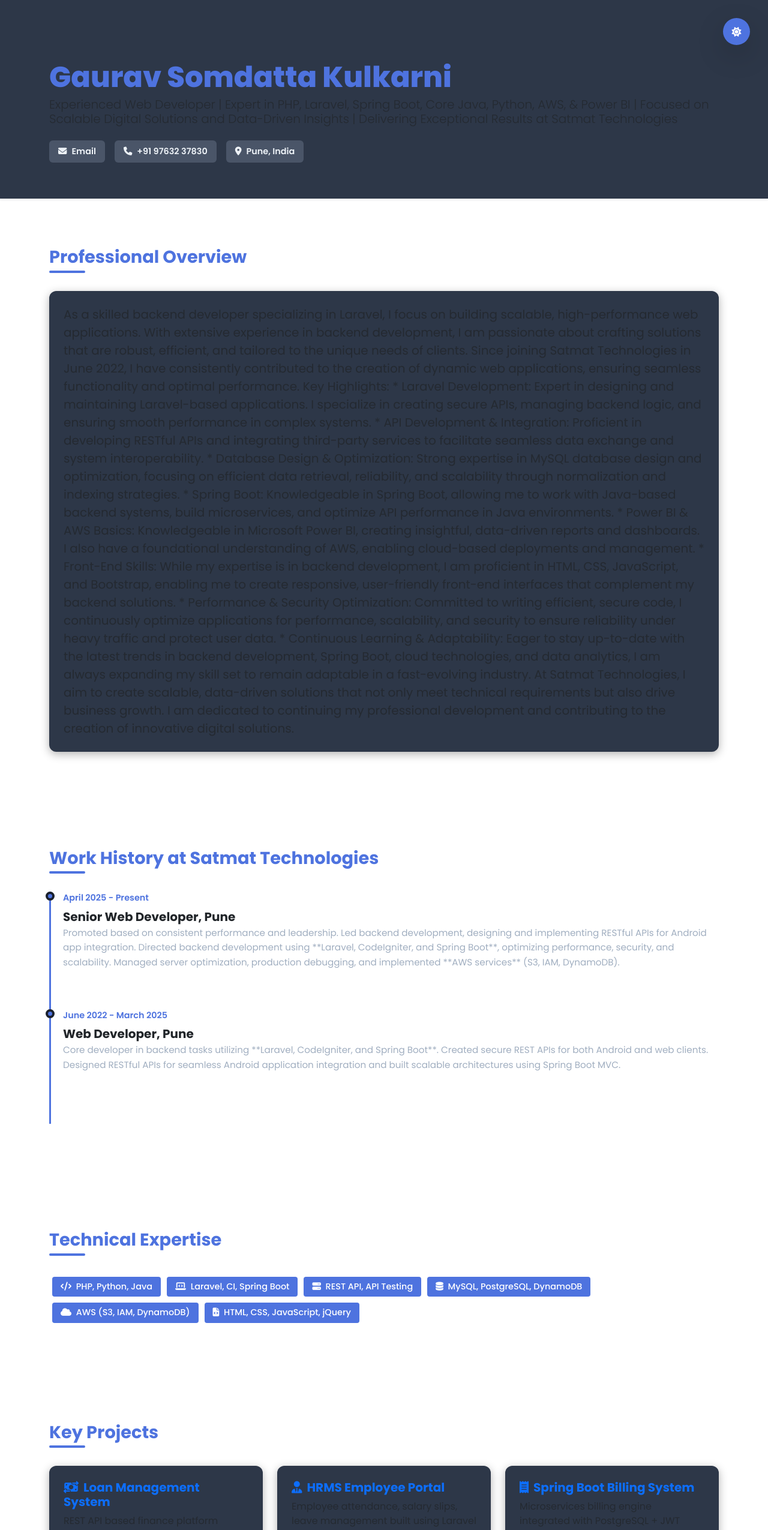
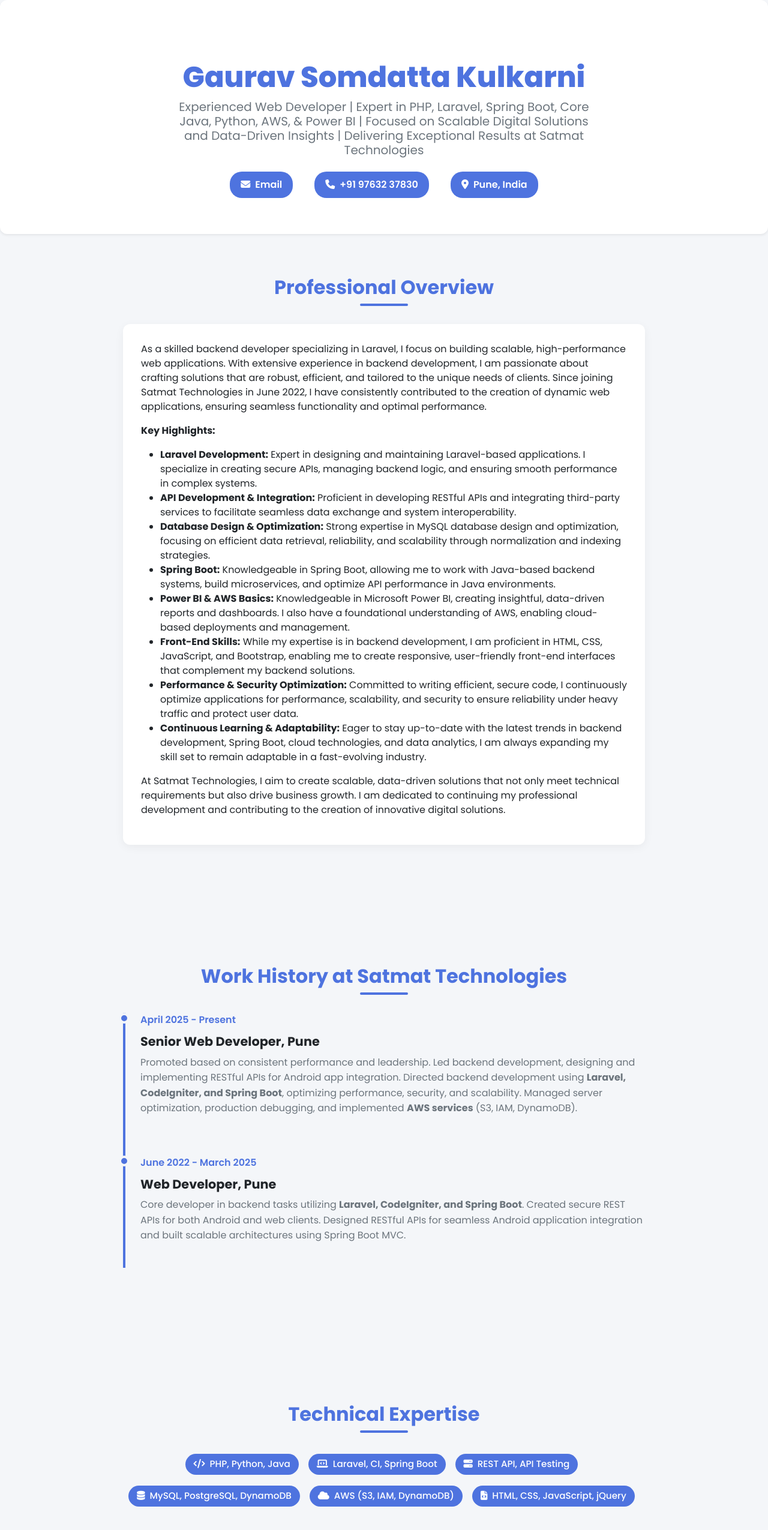
Before and after one commit to gauravsomdattakulkarni/portfolio, a plain HTML site: page index.html in a window 1280 px wide. Shown: the top 2550 px of the page at 60% size. Drawn offline with nearby package versions, Linux system fonts and the light colour scheme.

Commit message:
Add files via upload

```diff
--- a/index.html
+++ b/index.html
@@ -1,5 +1,5 @@
 <!DOCTYPE html>
-<html lang="en" data-theme="dark">
+<html lang="en" data-theme="light">
 <head>
   <meta charset="UTF-8" />
   <meta name="viewport" content="width=device-width, initial-scale=1.0" />
@@ -11,114 +11,128 @@
   <script src="https://code.jquery.com/jquery-3.6.0.min.js"></script>
 
   <style>
-    /* 1. VARIABLES & BASE STYLES */
+    /* Variables & Base Styles */
     :root {
       --primary: #4e73df; /* Deep Corporate Blue */
       --light-bg: #f4f6f9;
-      --dark-bg: #1a202c; /* Charcoal Dark Mode */
       --card-light: #ffffff;
-      --card-dark: #2d3748;
       --text-light: #212529;
-      --text-dark: #edf2f7;
-      --muted: #a0aec0;
+      --muted: #6c757d;
     }
     body {
       font-family: 'Poppins', sans-serif;
       transition: all 0.5s ease;
       scroll-behavior: smooth;
-    }
-    [data-theme="light"] {
       background-color: var(--light-bg);
       color: var(--text-light);
     }
-    [data-theme="dark"] {
-      background-color: var(--dark-bg);
-      color: var(--text-dark);
-    }
 
-    /* 2. HEADER/HERO STYLES */
+    /* Header/Hero Styles */
     .hero {
       background: var(--card-light);
       padding: 100px 0 60px;
+      border-radius: 12px;
+      box-shadow: 0 4px 10px rgba(0,0,0,0.1);
+      text-align: center;
     }
-    [data-theme="dark"] .hero {
-      background: var(--card-dark);
-      box-shadow: 0 4px 10px rgba(0, 0, 0, 0.5);
-    }
+
     .hero h1 {
       font-weight: 800;
       color: var(--primary);
-    }
-    .contact-badge {
-        background-color: var(--light-bg);
-        color: var(--text-light);
-        padding: 8px 15px;
-        border-radius: 6px;
-        font-size: 0.9rem;
-        transition: all 0.3s;
-        text-decoration: none;
-        display: inline-block;
-    }
-    [data-theme="dark"] .contact-badge {
-        background-color: #4a5568;
-        color: var(--text-dark);
+      margin-bottom: 0.25rem;
     }
 
-    /* 3. SECTION STYLES */
+    .hero h2 {
+      font-weight: 400;
+      color: var(--muted);
+      font-size: 1.1rem;
+      max-width: 700px;
+      margin: 0 auto 1.5rem;
+    }
+
+    .contact-badge {
+      background-color: var(--primary);
+      color: white;
+      padding: 10px 18px;
+      border-radius: 20px;
+      font-size: 1rem;
+      text-decoration: none;
+      margin: 0 10px;
+      display: inline-block;
+      transition: background-color 0.3s ease;
+    }
+
+    .contact-badge:hover {
+      background-color: #3b59a6;
+      text-decoration: none;
+    }
+
+    /* Section Titles */
     .section-title {
       font-weight: 700;
-      font-size: 1.8rem;
+      font-size: 2rem;
       margin-bottom: 30px;
       position: relative;
       color: var(--primary);
+      text-align: center;
     }
+
     .section-title::after {
       content: '';
       display: block;
-        width: 60px;
+      width: 80px;
       height: 4px;
       background-color: var(--primary);
-        margin-top: 5px;
+      margin: 8px auto 0;
       border-radius: 2px;
     }
+
+    /* Main Sections */
     .main-section {
-        padding: 80px 0;
+      padding: 70px 15px;
+      max-width: 900px;
+      margin: 0 auto 60px;
     }
 
-    /* 4. CARD STYLES */
+    /* Cards */
     .card {
       background: var(--card-light);
       border: none;
       border-radius: 12px;
       box-shadow: 0 4px 15px rgba(0, 0, 0, 0.05);
       transition: all 0.3s;
-    }
-    [data-theme="dark"] .card {
-      background: var(--card-dark);
-      box-shadow: 0 4px 15px rgba(0, 0, 0, 0.3);
+      padding: 30px;
     }
 
-    /* 5. SKILL STYLES */
+    .card h5 {
+      color: var(--primary);
+      font-weight: 700;
+      margin-bottom: 15px;
+    }
+
+    /* Skills and Tags */
     .skill-tag {
       display: inline-block;
       background-color: var(--primary);
       color: white;
       padding: 6px 14px;
-      border-radius: 4px;
-      margin: 5px;
-      font-size: 0.9rem;
+      border-radius: 20px;
+      margin: 5px 8px 5px 0;
+      font-size: 0.95rem;
       font-weight: 500;
       transition: background-color 0.2s;
+      cursor: default;
     }
     .skill-tag:hover {
       background-color: #3b59a6;
     }
 
-    /* 6. TIMELINE FOR EXPERIENCE (Modern Professional Look) */
+    /* Timeline */
     .timeline {
-        border-left: 3px solid var(--primary);
-        padding: 0 0 20px 20px;
+      border-left: 4px solid var(--primary);
+      padding-left: 25px;
       list-style: none;
+      margin: 0;
     }
     .timeline-item {
       position: relative;
@@ -128,73 +142,109 @@
     .timeline-item::before {
       content: '';
       position: absolute;
-        width: 15px;
-        height: 15px;
+      width: 18px;
+      height: 18px;
       border-radius: 50%;
       background: var(--primary);
-        left: -29px;
+      left: -36px;
       top: 0;
-        border: 4px solid var(--dark-bg);
-    }
-    [data-theme="light"] .timeline-item::before {
       border: 4px solid var(--light-bg);
     }
     .timeline-date {
       font-weight: 600;
       color: var(--primary);
-        font-size: 0.9rem;
-        margin-bottom: 5px;
+      font-size: 1rem;
+      margin-bottom: 8px;
     }
     .timeline-role {
       font-weight: 700;
-        font-size: 1.25rem;
+      font-size: 1.3rem;
+      margin-bottom: 6px;
     }
     .timeline-details {
-        font-size: 0.95rem;
+      font-size: 1rem;
       color: var(--muted);
       line-height: 1.6;
     }
 
-    /* 7. EDUCATION/CERTIFICATIONS */
+    /* Education & Certifications */
     .detail-heading {
       font-weight: 600;
-        margin-top: 15px;
+      margin-top: 20px;
       border-bottom: 1px dashed var(--muted);
-        padding-bottom: 5px;
+      padding-bottom: 8px;
+      color: var(--primary);
     }
     .detail-body {
-        font-size: 0.9rem;
+      font-size: 1rem;
+      color: var(--muted);
+      margin-bottom: 15px;
+    }
+
+    /* Projects Grid */
+    .projects-grid {
+      display: grid;
+      grid-template-columns: repeat(auto-fit, minmax(280px, 1fr));
+      gap: 20px;
+    }
+    .project-card {
+      background: var(--card-light);
+      border-radius: 12px;
+      box-shadow: 0 4px 20px rgba(0, 0, 0, 0.08);
+      padding: 20px 25px;
+      transition: transform 0.3s ease, box-shadow 0.3s ease;
+      cursor: default;
+    }
+    .project-card:hover {
+      transform: translateY(-7px);
+      box-shadow: 0 10px 30px rgba(78, 115, 223, 0.4);
+    }
+    .project-card h5 {
+      font-weight: 700;
+      color: var(--primary);
+      margin-bottom: 10px;
+    }
+    .project-card p {
+      font-size: 0.95rem;
       color: var(--muted);
     }
 
-    /* 8. THEME TOGGLE */
-    .theme-toggle {
-      position: fixed;
-      top: 30px;
-      right: 30px;
-      z-index: 1000;
-      border-radius: 50%;
-      width: 45px;
-      height: 45px;
-      display: flex;
-      align-items: center;
-      justify-content: center;
+    /* Footer */
+    footer {
       background-color: var(--primary);
       color: white;
-      border: none;
+      padding: 25px 10px;
+      text-align: center;
+      font-size: 0.85rem;
+      font-weight: 300;
+    }
+
+    /* Responsive adjustments */
+    @media (max-width: 576px) {
+      .hero {
+        padding: 80px 15px 40px;
+      }
+      .contact-badge {
+        margin: 5px 8px 5px 8px;
+      }
+      .main-section {
+        padding: 50px 15px;
+        margin-bottom: 40px;
+      }
+      .section-title {
+        font-size: 1.5rem;
+      }
     }
   </style>
 </head>
 <body>
 
-<button class="btn theme-toggle shadow-lg" id="themeBtn" title="Toggle Dark/Light Mode"><i class="fa-solid fa-sun"></i></button>
+<header class="hero shadow-sm">
+  <div class="container">
+    <h1 class="display-5 mb-2">Gaurav Somdatta Kulkarni</h1>
+    <h2 class="lead fs-5 mb-4">Experienced Web Developer | Expert in PHP, Laravel, Spring Boot, Core Java, Python, AWS, & Power BI | Focused on Scalable Digital Solutions and Data-Driven Insights | Delivering Exceptional Results at Satmat Technologies</h2>
 
-<header class="hero shadow-sm">
-  <div class="container" data-aos="fade-down">
-    <h1 class="display-5 mb-1">Gaurav Somdatta Kulkarni</h1>
-    <h2 class="lead fs-5 text-muted mb-4">Experienced Web Developer | Expert in PHP, Laravel, Spring Boot, Core Java, Python, AWS, & Power BI | Focused on Scalable Digital Solutions and Data-Driven Insights | Delivering Exceptional Results at Satmat Technologies</h2>
-
-    <div class="d-flex flex-wrap gap-3 fw-semibold">
+    <div class="d-flex justify-content-center flex-wrap gap-3 fw-semibold">
       <a href="mailto:gaurav.somdatta.kulkarni@gmail.com" class="contact-badge"><i class="fa-solid fa-envelope me-2"></i>Email</a>
       <a href="tel:+919763237830" class="contact-badge"><i class="fa-solid fa-phone me-2"></i>+91 97632 37830</a>
       <span class="contact-badge"><i class="fa-solid fa-location-dot me-2"></i>Pune, India</span>
@@ -205,51 +255,45 @@
 <main class="container">
 
   <section class="main-section" id="summary">
-    <h2 class="section-title" data-aos="fade-up">Professional Overview</h2>
-    <div class="card p-4" data-aos="fade-up" data-aos-delay="100">
-        <p class="fs-5 text-muted mb-0">
-
+    <h2 class="section-title">Professional Overview</h2>
+    <div class="card">
+      <p>
       As a skilled backend developer specializing in Laravel, I focus on building scalable, high-performance web applications. With extensive experience in backend development, I am passionate about crafting solutions that are robust, efficient, and tailored to the unique needs of clients. Since joining Satmat Technologies in June 2022, I have consistently contributed to the creation of dynamic web applications, ensuring seamless functionality and optimal performance.
-            Key Highlights:
-            * Laravel Development: Expert in designing and maintaining Laravel-based applications. I specialize in creating secure APIs, managing backend logic, and ensuring smooth performance in complex systems.
-            * API Development & Integration: Proficient in developing RESTful APIs and integrating third-party services to facilitate seamless data exchange and system interoperability.
-            * Database Design & Optimization: Strong expertise in MySQL database design and optimization, focusing on efficient data retrieval, reliability, and scalability through normalization and indexing strategies.
-            * Spring Boot: Knowledgeable in Spring Boot, allowing me to work with Java-based backend systems, build microservices, and optimize API performance in Java environments.
-            * Power BI & AWS Basics: Knowledgeable in Microsoft Power BI, creating insightful, data-driven reports and dashboards. I also have a foundational understanding of AWS, enabling cloud-based deployments and management.
-            * Front-End Skills: While my expertise is in backend development, I am proficient in HTML, CSS, JavaScript, and Bootstrap, enabling me to create responsive, user-friendly front-end interfaces that complement my backend solutions.
-            * Performance & Security Optimization: Committed to writing efficient, secure code, I continuously optimize applications for performance, scalability, and security to ensure reliability under heavy traffic and protect user data.
-            * Continuous Learning & Adaptability: Eager to stay up-to-date with the latest trends in backend development, Spring Boot, cloud technologies, and data analytics, I am always expanding my skill set to remain adaptable in a fast-evolving industry.
-            At Satmat Technologies, I aim to create scalable, data-driven solutions that not only meet technical requirements but also drive business growth. I am dedicated to continuing my professional development and contributing to the creation of innovative digital solutions.
-
       </p>
+      <p><strong>Key Highlights:</strong></p>
+      <ul>
+        <li><strong>Laravel Development:</strong> Expert in designing and maintaining Laravel-based applications. I specialize in creating secure APIs, managing backend logic, and ensuring smooth performance in complex systems.</li>
+        <li><strong>API Development & Integration:</strong> Proficient in developing RESTful APIs and integrating third-party services to facilitate seamless data exchange and system interoperability.</li>
+        <li><strong>Database Design & Optimization:</strong> Strong expertise in MySQL database design and optimization, focusing on efficient data retrieval, reliability, and scalability through normalization and indexing strategies.</li>
+        <li><strong>Spring Boot:</strong> Knowledgeable in Spring Boot, allowing me to work with Java-based backend systems, build microservices, and optimize API performance in Java environments.</li>
+        <li><strong>Power BI & AWS Basics:</strong> Knowledgeable in Microsoft Power BI, creating insightful, data-driven reports and dashboards. I also have a foundational understanding of AWS, enabling cloud-based deployments and management.</li>
+        <li><strong>Front-End Skills:</strong> While my expertise is in backend development, I am proficient in HTML, CSS, JavaScript, and Bootstrap, enabling me to create responsive, user-friendly front-end interfaces that complement my backend solutions.</li>
+        <li><strong>Performance & Security Optimization:</strong> Committed to writing efficient, secure code, I continuously optimize applications for performance, scalability, and security to ensure reliability under heavy traffic and protect user data.</li>
+        <li><strong>Continuous Learning & Adaptability:</strong> Eager to stay up-to-date with the latest trends in backend development, Spring Boot, cloud technologies, and data analytics, I am always expanding my skill set to remain adaptable in a fast-evolving industry.</li>
+      </ul>
+      <p>At Satmat Technologies, I aim to create scalable, data-driven solutions that not only meet technical requirements but also drive business growth. I am dedicated to continuing my professional development and contributing to the creation of innovative digital solutions.</p>
     </div>
   </section>
 
   <section class="main-section" id="experience">
-    <h2 class="section-title" data-aos="fade-up">Work History at Satmat Technologies</h2>
+    <h2 class="section-title">Work History at Satmat Technologies</h2>
     <ul class="timeline">
-        <li class="timeline-item" data-aos="fade-right">
+      <li class="timeline-item">
         <div class="timeline-date">April 2025 - Present</div>
         <div class="timeline-role">Senior Web Developer, Pune</div>
-            <p class="timeline-details">
-                Promoted based on consistent performance and leadership. Led backend development, designing and implementing RESTful APIs for Android app integration. Directed backend development using **Laravel, CodeIgniter, and Spring Boot**, optimizing performance, security, and scalability. Managed server optimization, production debugging, and implemented **AWS services** (S3, IAM, DynamoDB).
-            </p>
+        <p class="timeline-details">Promoted based on consistent performance and leadership. Led backend development, designing and implementing RESTful APIs for Android app integration. Directed backend development using <strong>Laravel, CodeIgniter, and Spring Boot</strong>, optimizing performance, security, and scalability. Managed server optimization, production debugging, and implemented <strong>AWS services</strong> (S3, IAM, DynamoDB).</p>
       </li>
-
-        <li class="timeline-item" data-aos="fade-right" data-aos-delay="150">
+      <li class="timeline-item">
         <div class="timeline-date">June 2022 - March 2025</div>
         <div class="timeline-role">Web Developer, Pune</div>
-            <p class="timeline-details">
-                Core developer in backend tasks utilizing **Laravel, CodeIgniter, and Spring Boot**. Created secure REST APIs for both Android and web clients. Designed RESTful APIs for seamless Android application integration and built scalable architectures using Spring Boot MVC.
-            </p>
+        <p class="timeline-details">Core developer in backend tasks utilizing <strong>Laravel, CodeIgniter, and Spring Boot</strong>. Created secure REST APIs for both Android and web clients. Designed RESTful APIs for seamless Android application integration and built scalable architectures using Spring Boot MVC.</p>
       </li>
     </ul>
   </section>
 
   <section class="main-section" id="skills">
-    <h2 class="section-title" data-aos="fade-up">Technical Expertise</h2>
-    <div class="d-flex flex-wrap" data-aos="fade-up" data-aos-delay="100">
-
+    <h2 class="section-title">Technical Expertise</h2>
+    <div class="d-flex flex-wrap justify-content-center gap-2">
       <span class="skill-tag"><i class="fa-solid fa-code me-1"></i> PHP, Python, Java</span>
       <span class="skill-tag"><i class="fa-solid fa-laptop-code me-1"></i> Laravel, CI, Spring Boot</span>
       <span class="skill-tag"><i class="fa-solid fa-server me-1"></i> REST API, API Testing</span>
@@ -260,47 +304,51 @@
   </section>
 
   <section class="main-section" id="projects">
-    <h2 class="section-title" data-aos="fade-up">Key Projects</h2>
-    <div class="row g-4">
-
-      <div class="col-md-6 col-lg-4" data-aos="zoom-in">
-        <div class="card p-4 h-100 project-card">
-          <h5 class="fw-bold text-primary mb-2"><i class="fa-solid fa-money-bill-transfer me-2"></i>Loan Management System</h5>
-          <p class="mb-0 text-muted">REST API based finance platform handling loans, EMIs, repayments & auto transaction settlements.</p>
+    <h2 class="section-title">Key Projects</h2>
+    <div class="projects-grid">
+      <div class="project-card" data-aos="zoom-in">
+        <h5><i class="fa-solid fa-money-bill-transfer me-2"></i>Loan Management System</h5>
+        <p>REST API based finance platform handling loans, EMIs, repayments & auto transaction settlements.</p>
       </div>
+      <div class="project-card" data-aos="zoom-in" data-aos-delay="100">
+        <h5><i class="fa-solid fa-boxes-stacked me-2"></i>Inventory Management</h5>
+        <p>Comprehensive solution for tracking inventory .</p>
       </div>
-
-      <div class="col-md-6 col-lg-4" data-aos="zoom-in" data-aos-delay="100">
-        <div class="card p-4 h-100 project-card">
-          <h5 class="fw-bold text-primary mb-2"><i class="fa-solid fa-user-tie me-2"></i>HRMS Employee Portal</h5>
-          <p class="mb-0 text-muted">Employee attendance, salary slips, leave management built using Laravel + AWS.</p>
+      <div class="project-card" data-aos="zoom-in" data-aos-delay="200">
+        <h5><i class="fa-solid fa-users me-2"></i>Student Management</h5>
+        <p>Web application managing student records, attendance, and performance analytics.</p>
       </div>
+      <div class="project-card" data-aos="zoom-in" data-aos-delay="300">
+        <h5><i class="fa-solid fa-globe me-2"></i>IPCE - World An Educational Website</h5>
+        <p>Educational portal featuring resources, courses.</p>
       </div>
-
-      <div class="col-md-6 col-lg-4" data-aos="zoom-in" data-aos-delay="200">
-        <div class="card p-4 h-100 project-card">
-          <h5 class="fw-bold text-primary mb-2"><i class="fa-solid fa-receipt me-2"></i>Spring Boot Billing System</h5>
-          <p class="mb-0 text-muted">Microservices billing engine integrated with PostgreSQL + JWT Auth.</p>
+      <div class="project-card" data-aos="zoom-in" data-aos-delay="400">
+        <h5><i class="fa-solid fa-tasks me-2"></i>Task Manager</h5>
+        <p>Laravel + AWS S3 Image Management, Feedback Page using Serverless Technology (AWS S3, DynamoDB, Cognito, IAM).</p>
       </div>
+      <div class="project-card" data-aos="zoom-in" data-aos-delay="500">
+        <h5><i class="fa-solid fa-newspaper me-2"></i>Insight Post (Blog Post App)</h5>
+        <p>Content-rich blog platform with real-time updates and user interaction features.</p>
       </div>
-
+      <div class="project-card" data-aos="zoom-in" data-aos-delay="600">
+        <h5><i class="fa-solid fa-chart-line me-2"></i>Smart Investment Manager</h5>
+        <p>Financial tool leveraging data analysis and automation for optimal investment strategies.</p>
+      </div>
     </div>
   </section>
 
   <section class="main-section" id="education-certs">
-    <h2 class="section-title" data-aos="fade-up">Education & Certifications</h2>
+    <h2 class="section-title">Education & Certifications</h2>
     <div class="row">
-
-      <div class="col-lg-6 mb-5 mb-lg-0" data-aos="fade-up">
-        <div class="detail-heading text-primary"><i class="fa-solid fa-graduation-cap me-2"></i>Master of Computer Applications (MCA)</div>
+      <div class="col-lg-6 mb-5 mb-lg-0">
+        <div class="detail-heading"><i class="fa-solid fa-graduation-cap me-2"></i>Master of Computer Applications (MCA)</div>
         <div class="detail-body">AMITY University Online (2022-2024) | CGPA: 7.84</div>
 
-        <div class="detail-heading text-primary"><i class="fa-solid fa-graduation-cap me-2"></i>Bachelor of Computer Applications (BCA)</div>
-        <div class="detail-body">KUTCH University (2019-2022) | CGPA: 9.43 - **2nd Rank**</div>
+        <div class="detail-heading"><i class="fa-solid fa-graduation-cap me-2"></i>Bachelor of Computer Applications (BCA)</div>
+        <div class="detail-body">KUTCH University (2019-2022) | CGPA: 9.43 - <strong>2nd Rank</strong></div>
       </div>
-
-      <div class="col-lg-6" data-aos="fade-up" data-aos-delay="150">
-        <div class="detail-heading text-primary"><i class="fa-solid fa-award me-2"></i>Key Certifications</div>
+      <div class="col-lg-6">
+        <div class="detail-heading"><i class="fa-solid fa-award me-2"></i>Key Certifications</div>
         <ul class="list-unstyled detail-body">
           <li>Java Spring Framework 6 with Spring Boot 3 - Udemy (Dec 2024)</li>
           <li>SQL Basics & Java Basics - Hacker Rank (Dec 2024)</li>
@@ -314,10 +362,8 @@
 
 </main>
 
-<footer class="bg-dark text-white py-4 mt-5">
-    <div class="container text-center">
-        <p class="mb-0 fw-light" style="font-size: 0.85rem;">&copy; 2025 Gaurav Somdatta Kulkarni. | Languages: English, Hindi, Marathi, Gujarati</p>
-    </div>
+<footer>
+  <p>&copy; 2025 Gaurav Somdatta Kulkarni | Languages: English, Hindi, Marathi, Gujarati</p>
 </footer>
 
 <script src="https://unpkg.com/aos@2.3.1/dist/aos.js"></script>
@@ -327,55 +373,6 @@
     duration: 800,
     once: true,
   });
-
-    // Theme Toggle Logic
-    const themeBtn = document.getElementById("themeBtn");
-    const html = document.documentElement;
-
-    // Set initial icon based on theme
-    const setIcon = (theme) => {
-        themeBtn.innerHTML = theme === "dark" ? '<i class="fa-solid fa-sun"></i>' : '<i class="fa-solid fa-moon"></i>';
-    };
-
-    // Check local storage for theme preference or default to dark
-    const storedTheme = localStorage.getItem('theme') || 'dark';
-    html.setAttribute('data-theme', storedTheme);
-    setIcon(storedTheme);
-
-
-    themeBtn.addEventListener("click", () => {
-        const currentTheme = html.getAttribute('data-theme');
-        const newTheme = currentTheme === "light" ? "dark" : "light";
-        html.setAttribute('data-theme', newTheme);
-        localStorage.setItem('theme', newTheme); // Save preference
-        setIcon(newTheme);
-    });
-
-    // JQUERY ANIMATION (Subtle card lift on hover)
-    $(document).ready(function() {
-        $(".project-card").hover(
-            function() {
-                // Determine box shadow based on current theme for contrast
-                const isDark = html.getAttribute('data-theme') === "dark";
-                const shadowColor = isDark ? 'rgba(78, 115, 223, 0.4)' : 'rgba(78, 115, 223, 0.2)';
-
-                $(this).stop(true, true).animate({
-                    marginTop: '-5px',
-                    boxShadow: '0 8px 25px ' + shadowColor
-                }, 200);
-            },
-            function() {
-                // Determine box shadow based on current theme for reset
-                const isDark = html.getAttribute('data-theme') === "dark";
-                const shadowColor = isDark ? '0 4px 15px rgba(0, 0, 0, 0.3)' : '0 4px 15px rgba(0, 0, 0, 0.05)';
-
-                $(this).stop(true, true).animate({
-                    marginTop: '0px',
-                    boxShadow: shadowColor
-                }, 200);
-            }
-        );
-    });
 </script>
 <script src="https://cdn.jsdelivr.net/npm/bootstrap@5.3.3/dist/js/bootstrap.bundle.min.js"></script>
 </body>
```
Lines whose indentation alone changed are shown as unchanged.
